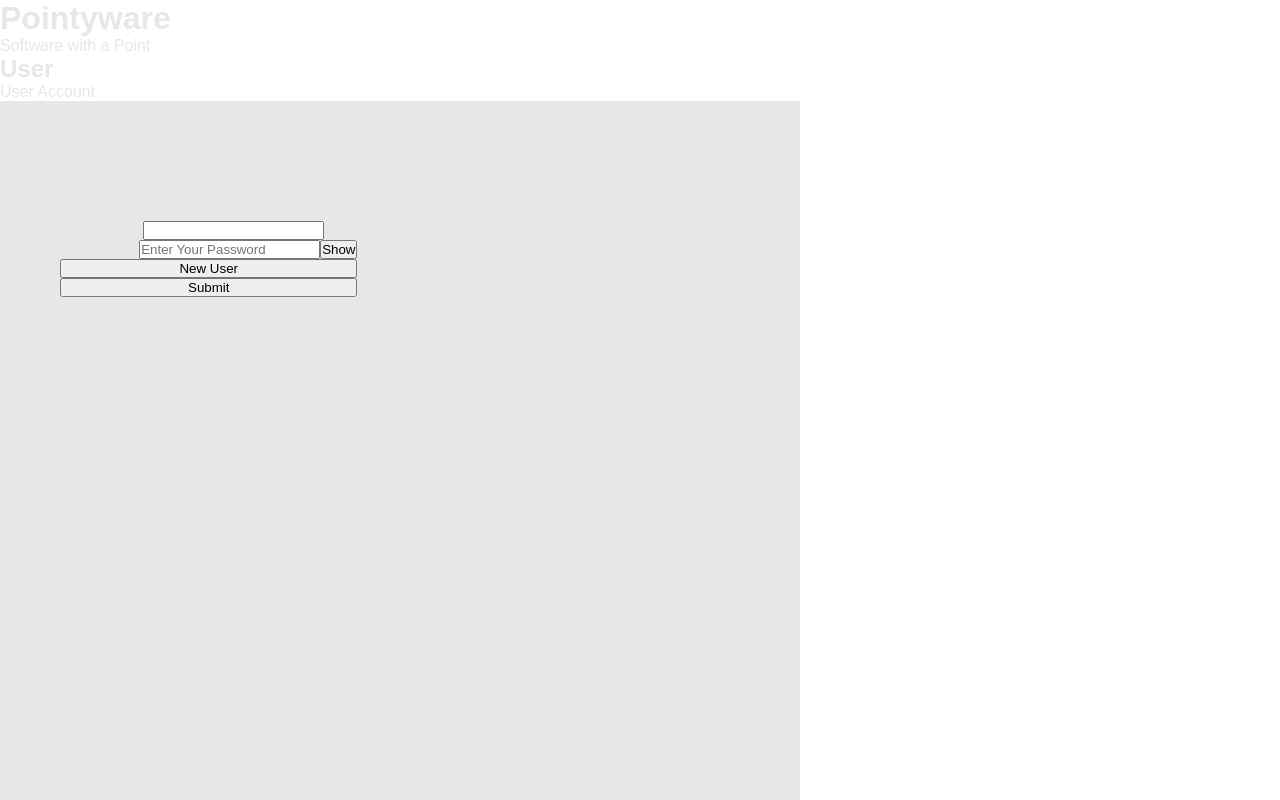
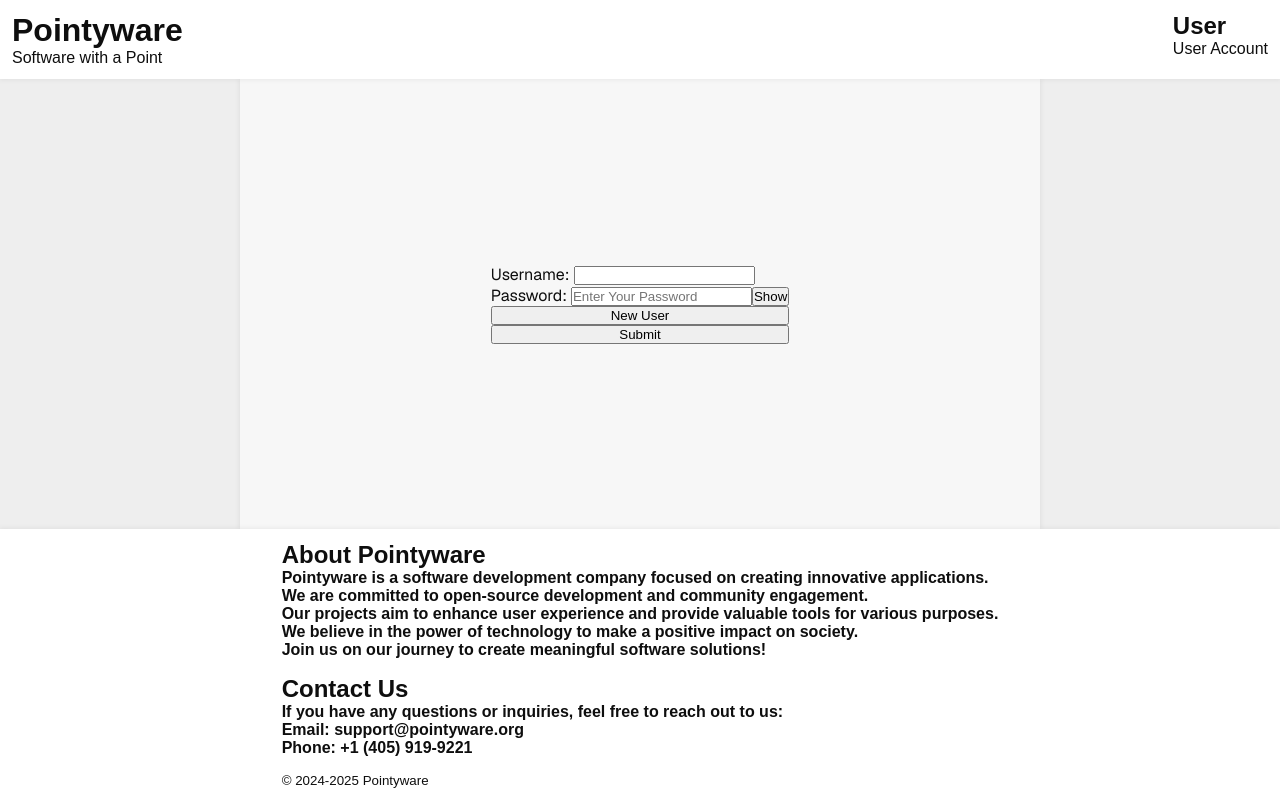
Before and after one commit to Pointyware/static-site, a Next.js app: page /login in a window 1280 px wide. Shown: the top 800 px of the page. Built offline with nearby package versions, Linux system fonts and the light colour scheme; a web font is replaced by a local one.

Commit message:
refactor css styling

```diff
--- a/src/app/_components/footer.tsx
+++ b/src/app/_components/footer.tsx
@@ -2,7 +2,7 @@ import { About, Contact, Copyright } from "@/components/about-components";
 
 export default function Footer() {
   return (
-    <footer className='container'>
+    <footer className='container padding-md'>
       <About />
       <Contact />
       <Copyright />
--- a/src/app/globals.css
+++ b/src/app/globals.css
@@ -1,71 +1,111 @@
 :root {
   color-scheme: light dark;
 
-  --background-light: #ffffff;
-  --foreground-light: #e7e7e7;
+  /*--surface-light: #fafafa;
+    --surface-dark: #080808; */
+  /* Light Theme */
+  --background-light: #eee;
+  --foreground-light: #f7f7f7;
+  --background-2-light: #fff;
+  --color-surface-light: #fcfcff;
+  --color-text-light: #0e0e0e;
+  --text-primary-light: #000;
+  --text-secondary-light: #666;
+  --button-primary-hover-light: #383838;
+  --button-secondary-hover-light: #f2f2f2;
+  --button-secondary-border-light: #ebebeb;
 
+  /* Dark Theme */
   --background-dark: #0a0a0a;
   --foreground-dark: #171717;
+  --background-2-dark: #000;
+  --color-surface-dark: #383838;
+  --color-text-dark: #fefefe;
+  --text-primary-dark: #fff;
+  --text-secondary-dark: #aaa;
+  --button-primary-hover-dark: #c8c8c8;
+  --button-secondary-hover-dark: #0e0e0e;
+  --button-secondary-border-dark: #151515;
 
-  --background: light-dark(var(--background-light), var(--background-dark));
-  --foreground: light-dark(var(--foreground-light), var(--foreground-dark));
-
-  --background-2-light: #fff;
-  --background-2-dark: #000;
-  --background-2: light-dark(var(--background-2-light), var(--background-2-dark));
-/*
-  --surface-light: #fafafa;
-
-  --surface-dark: #080808; */
-
-
+  /* Complete Theme */
   --font-weight-medium: 600;
   --font-weight-light: 500;
   --font-weight-lightest: 200;
 
-  --spacing-medium: 16px;
+  --text-primary: light-dark(var(--text-primary-light), var(--text-primary-dark));
+  --text-secondary: light-dark(var(--text-secondary-light), var(--text-secondary-dark));
+  --background: light-dark(var(--background-light), var(--background-dark));
+  --foreground: light-dark(var(--foreground-light), var(--foreground-dark));
+  --background-2: light-dark(var(--background-2-light), var(--background-2-dark));
+  --color-surface: light-dark(var(--color-surface-light), var(--color-surface-dark));
+  --color-text: light-dark(var(--color-text-light), var(--color-text-dark));
 
-  --color-text-light: #0e0e0e;
-  --color-surface-light: #fefee0;
+  --button-primary-hover: light-dark(var(--button-primary-hover-light), var(--button-primary-hover-dark))
+  --button-secondary-hover: light-dark(var(--button-secondary-hover-light), var(--button-secondary-hover-dark));
+  --button-secondary-border: light-dark(var(--button-secondary-border-light), var(--button-secondary-border-dark))
 
-  --color-text-dark: #fefee0;
-  --color-surface-dark: #383838;
+  /* Semantic Dimensions */
+  --spacing-1: 4px;
+  --spcaing-2: 6px;
+  --spacing-3: 8px;
+  --spacing-4: 10px;
+  --spacing-5: 12px;
+  --spacing-6: 16px;
+  --spacing-7: 20px;
+  --spacing-8: 28px;
+  --spacing-9: 36px;
 
-  --color-text: light-dark(var(--color-text-light), var(--color-text-dark));
-  --color-surface: light-dark(var(--color-surface-light), var(--color-surface-dark));
-}
-
-header {
-  width: 100vw;
-
-  background-color: var(--background-2);
-
-  z-index: 100;
+  /* Shadow Perspective */
+  --shadow-offset-x: 0px;
+  --shadow-offset-y: 0px;
+  --shadow-offset: 0px 0px;
+  --shadow-color: #00000010;
+  --shadow-standard: var(--shadow-offset) 5px 1px var(--shadow-color);
 }
 
 html,
 body {
   display: flex;
-  flex-flow: column;
-  place-content: center space-around;
-
-  display: grid;
+  flex-direction: column;
   place-content: center;
 
   max-width: 100vw;
   overflow-x: hidden;
 
-  color: var(--foreground);
+  min-height: 100vh;
+
+  color: var(--color-text);
   background: var(--background);
+
   font-family: Arial, Helvetica, sans-serif;
   -webkit-font-smoothing: antialiased;
   -moz-osx-font-smoothing: grayscale;
 }
 
-footer {
+header {
+  flex-shrink: 0;
   width: 100vw;
 
+  display: flex;
+  flex-direction: row;
+  place-content: flex-start space-between;
+
+  padding: var(--spacing-5);
+
+  background-color: var(--background-2);
   z-index: 100;
+
+  box-shadow: var(--shadow-standard);
+}
+
+footer {
+  flex-shrink: 0;
+  width: 100vw;
+
+  background-color: var(--background-2);
+  z-index: 100;
+
+  box-shadow: var(--shadow-standard);
 }
 
 * {
@@ -85,8 +125,63 @@ a {
   }
 }
 
+/* Global Classes for Easy Styling */
+
 .container {
   display: grid;
   place-content: center space-around;
   gap: 1em;
 }
+
+.margin-sm {
+  margin: var(--spacing-3);
+}
+.margin-md {
+  margin: var(--spacing-5);
+}
+.margin-lg {
+  margin: var(--spacing-7);
+}
+
+.padding-sm {
+  padding: var(--spacing-3);
+}
+.padding-md {
+  padding: var(--spacing-5);
+}
+.padding-lg {
+  padding: var(--spacing-7);
+}
+
+.padding-0-h {
+  padding-left: 0px;
+  padding-right: 0px;
+}
+.padding-0-v {
+  padding-top: 0px;
+  padding-bottom: 0px;
+}
+.padding-sm-h {
+  padding-left: var(--spacing-3);
+  padding-right: var(--spacing-3);
+}
+.padding-sm-v {
+  padding-top: var(--spacing-3);
+  padding-bottom: var(--spacing-3);
+}
+.padding-md-h {
+  padding-left: var(--spacing-5);
+  padding-right: var(--spacing-5);
+}
+.padding-md-v {
+  padding-top: var(--spacing-5);
+  padding-bottom: var(--spacing-5);
+}
+.padding-lg-h {
+  padding-left: var(--spacing-7);
+  padding-right: var(--spacing-7);
+}
+.padding-lg-v {
+  padding-top: var(--spacing-7);
+  padding-bottom: var(--spacing-7);
+}
--- a/src/app/login/page.tsx
+++ b/src/app/login/page.tsx
@@ -31,12 +31,14 @@ export default function LoginPage({ onLogin, onCreateUser }:LoginPageProps) {
   const [confirmPass, setConfirmPass] = useState('')
 
   return (
+    <div className={styles.page}>
       <main className={styles.main}>
         <LoginForm username={username} setUsername={setUsername}
           password={password} setPassword={setPassword}
           confirmPass={confirmPass} setConfirmPass={setConfirmPass}
           onLogin={onLogin} onCreateUser={onCreateUser} />
       </main>
+    </div>
   )
 }
 
--- a/src/app/page.module.css
+++ b/src/app/page.module.css
@@ -1,40 +1,54 @@
 @import url('globals.css');
 
+/* Clamping Values Based on @media(max-width: 600) */
+/*   Vertical Values are based on an assumed 400px */
+/*
+TODO: consider using calc() for preferred values to interpolate between min and max
+total = (B - A) / (max - min) * value + bias
+where value: pixel width of screen
+min: A
+max: B
+slope = (B - A) / (max - min)
+
+
+consider when total=B, value=max:
+  B = (B - A) / (max - min) * max + bias
+  bias = B - (B - A) / (max - min) * max
+or when total=A, value=min:
+  A = (B - A) / (max - min) * min + bias
+  bias = A - (B - A) / (max - min) * min
+
+calc(100vw * slope + bias)
+
+ */
+
 .page {
-  --background-light: #fafafa;
-  --foreground-light: #fff;
+  flex: 1;
+  display: flex;
+  place-content: center center;
 
-  --background-dark: #080808;
-  --foreground-dark: #000;
-
-  --background: light-dark(var(--background-light), var(--background-dark));
-  --foreground: light-dark(var(--foreground-light), var(--foreground-dark));
-
-  --text-primary: #000;
-  --text-secondary: #666;
-
-  --button-primary-hover: #383838;
-  --button-secondary-hover: #f2f2f2;
-  --button-secondary-border: #ebebeb;
-
-  color-scheme: light dark;
-  display: flex;
-  min-height: 100vh;
-  align-items: center;
-  justify-content: center;
   font-family: var(--font-geist-sans);
   background-color: light-dark(var(--surface-light), var(--surface-dark));
 }
 
 .main {
-  display: flex;
+  flex: 1;
+
+  display: grid;
+  place-content: center center;
+
+  padding:
+    clamp(var(--spacing-4), calc(15vh - 10px), var(--spacing-9))
+    clamp(var(--spacing-4), calc(2vw + 10px), var(--spacing-9));
+
   width: 100%;
   max-width: 800px;
-  flex-direction: column;
-  align-items: flex-start;
-  justify-content: space-between;
+
+  height: auto;
+
   background-color: var(--foreground);
-  padding: 120px 60px;
+
+  box-shadow: var(--shadow-standard);
 }
 
 .intro {
@@ -42,15 +56,16 @@
   flex-direction: column;
   align-items: flex-start;
   text-align: left;
-  gap: 24px;
+
+  gap: clamp(16px, .04vw, 24px);
 }
 
 .intro h1 {
   max-width: 320px;
-  font-size: 40px;
+  font-size: clamp(32px, 7vw, 40px);
   font-weight: 600;
-  line-height: 48px;
-  letter-spacing: -2.4px;
+  line-height: clamp(40px, 8vh, 48px);
+  letter-spacing: clamp(-2.4px, .4vw, -1.92px);
   text-wrap: balance;
   color: var(--text-primary);
 }
@@ -114,22 +129,6 @@ a.secondary {
   }
 }
 
-@media (max-width: 600px) {
-  .main {
-    padding: 48px 24px;
-  }
-
-  .intro {
-    gap: 16px;
-  }
-
-  .intro h1 {
-    font-size: 32px;
-    line-height: 40px;
-    letter-spacing: -1.92px;
-  }
-}
-
 @media (prefers-color-scheme: dark) {
   .logo {
     filter: invert();
@@ -160,9 +159,11 @@ a.secondary {
 
 .projectCard {
   background-color: var(--color-surface);
-  padding: var(--spacing-medium);
+  padding: var(--spacing-6);
 
-  border-radius: var(--spacing-medium);
+  border-radius: var(--spacing-3);
+
+  box-shadow: var(--shadow-standard);
 }
 
 .projectName {
@@ -196,8 +197,9 @@ a.secondary {
 }
 
 .loginForm {
-  height: 100vh;
   width: fit-content;
+
   display: flex;
   flex-direction: column;
+  place-content: center center;
 }
```
Lines whose indentation alone changed are shown as unchanged.
